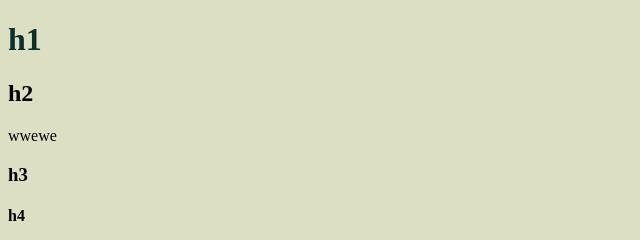
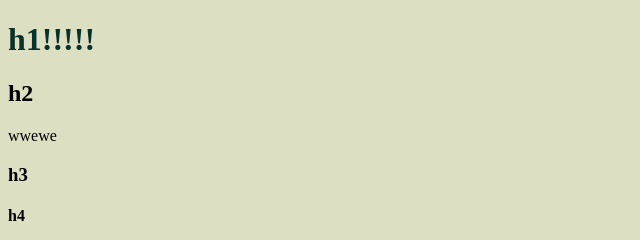
Before and after one commit to marimetsola/marimetsola.github.io, a plain HTML site: page index.html in a window 1280 px wide. Shown: the full height of the page, 0-640 px from the left. Drawn offline with Linux system fonts and the light colour scheme.

Commit message:
modify index

```diff
--- a/index.html
+++ b/index.html
@@ -9,7 +9,7 @@
 </head>
 
 <body>
-    <h1>h1</h1>
+    <h1>h1!!!!!</h1>
     <h2>h2</h2>
         <p>wwewe</p>
     <h3>h3</h3>
```
